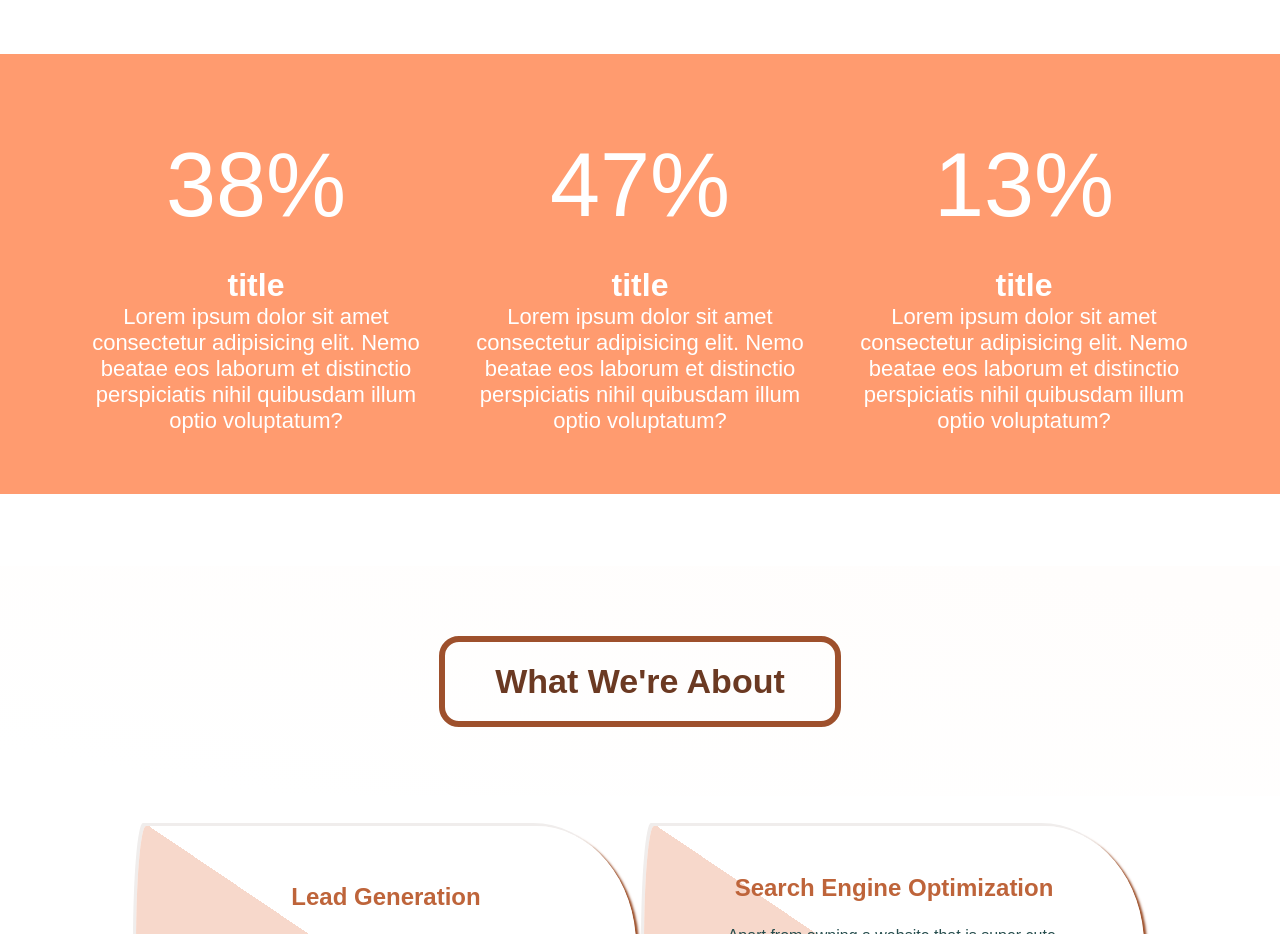
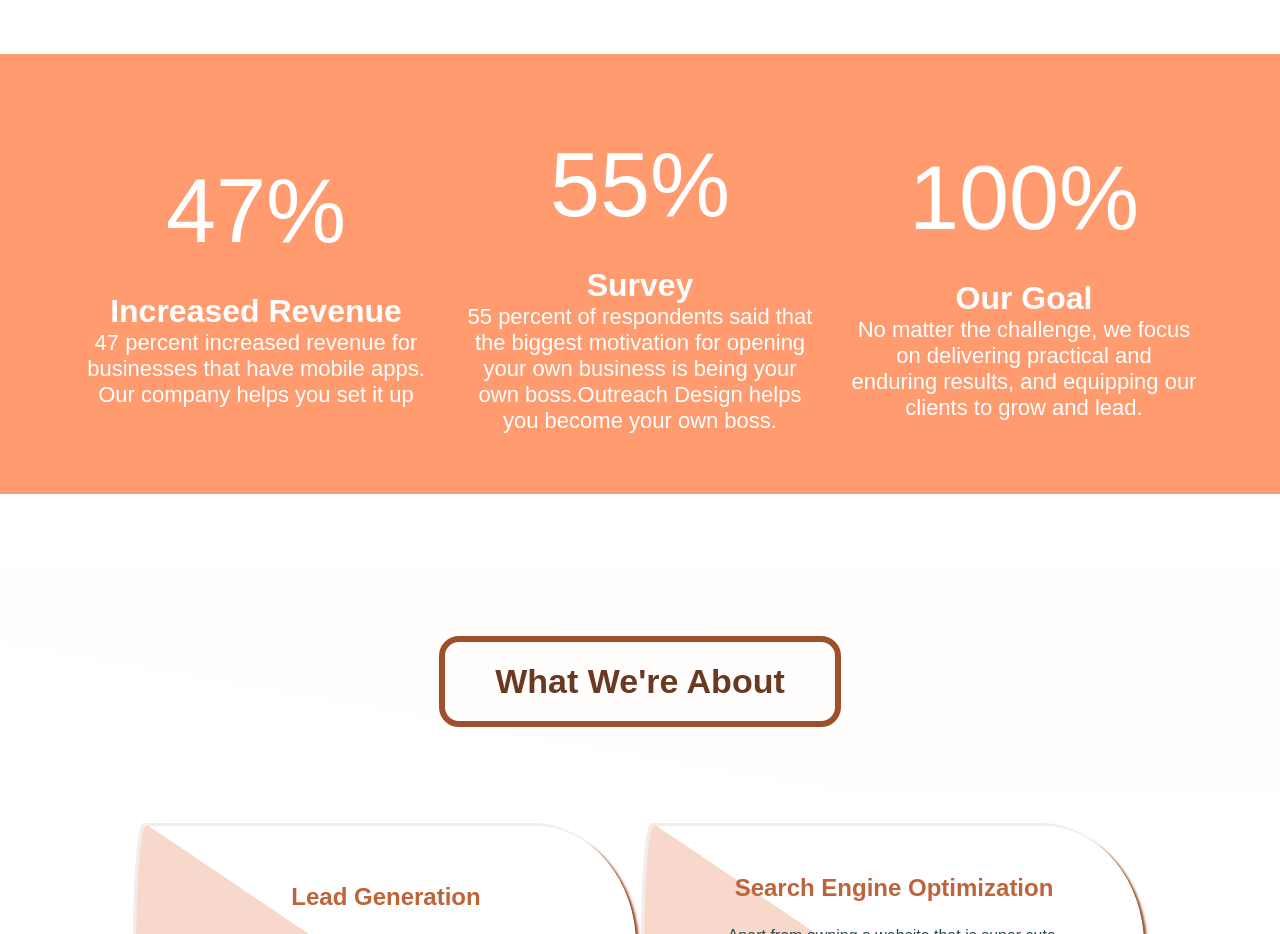
Before and after one commit to nighthawkEnterprise/OutreachDesignWebsite, a React (Create React App) app: page / in a window 1280 px wide. Shown: the part 2840-3774 px from the top of the page. Built offline with nearby package versions, Linux system fonts and the light colour scheme; a web font is replaced by a local one.

Commit message:
changed percentage

```diff
--- a/src/components/HomePage/Home.jsx
+++ b/src/components/HomePage/Home.jsx
@@ -134,30 +134,24 @@ class Home extends Component {
         <div className="homePercentages">
           <div className="intro">
             <div className="statistics">
-              <div className="homePercentage">38%</div>
-              <h2>title</h2>
+              <div className="homePercentage">47%</div>
+              <h2> Increased Revenue </h2>
               <p>
-                Lorem ipsum dolor sit amet consectetur adipisicing elit. Nemo
-                beatae eos laborum et distinctio perspiciatis nihil quibusdam
-                illum optio voluptatum?
+              47 percent increased revenue for businesses that have mobile apps. Our company helps you set it up
               </p>
             </div>
             <div className="statistics">
-              <div className="homePercentage">47%</div>
-              <h2>title</h2>
+              <div className="homePercentage">55%</div>
+              <h2>Survey</h2>
               <p>
-                Lorem ipsum dolor sit amet consectetur adipisicing elit. Nemo
-                beatae eos laborum et distinctio perspiciatis nihil quibusdam
-                illum optio voluptatum?
+              55 percent of respondents said that the biggest motivation for opening your own business is being your own boss.Outreach Design helps you become your own boss.
               </p>
             </div>
             <div className="statistics">
-              <div className="homePercentage">13%</div>
-              <h2>title</h2>
+              <div className="homePercentage">100%</div>
+              <h2>Our Goal</h2>
               <p>
-                Lorem ipsum dolor sit amet consectetur adipisicing elit. Nemo
-                beatae eos laborum et distinctio perspiciatis nihil quibusdam
-                illum optio voluptatum?
+              No matter the challenge, we focus on delivering practical and enduring results, and equipping our clients to grow and lead.
               </p>
             </div>
           </div>
```
Also changed, not shown: 1 other file (tests, documents, lock files or other folders).
